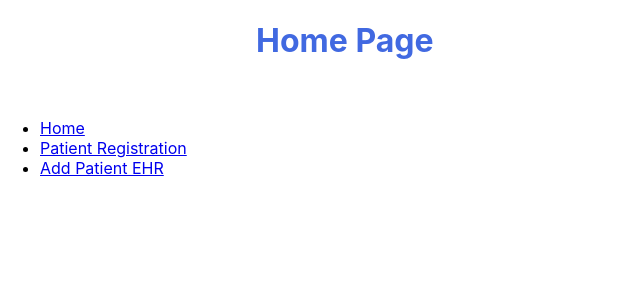
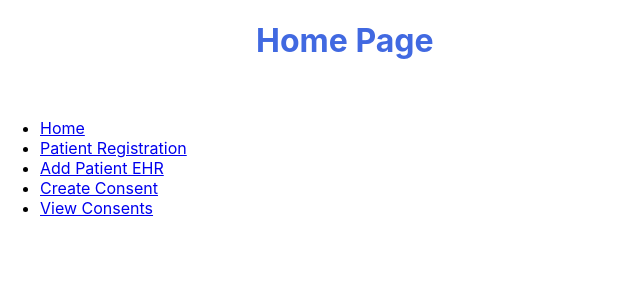
Before and after one commit to CrackedClown/consent-management-system, a React (Create React App) app in the folder healthcare/src/main/webapp/healthcare-app/: page / in a window 1280 px wide. Shown: the top 300 px of the page, without its empty margins (0-640 px from the left). Built offline with nearby package versions, Linux system fonts and the light colour scheme.

Commit message:
updated Home.js

```diff
--- a/healthcare/src/main/webapp/healthcare-app/src/Home.js
+++ b/healthcare/src/main/webapp/healthcare-app/src/Home.js
@@ -16,6 +16,12 @@ const Home = () => {
         <li>
           <Link to="/addPatientEHR">Add Patient EHR</Link>
         </li>
+        <li>
+          <Link to="/createConsent">Create Consent</Link>
+        </li>
+        <li>
+          <Link to="/viewConsents">View Consents</Link>
+        </li>
       </ul>
     </div>
   );
```
